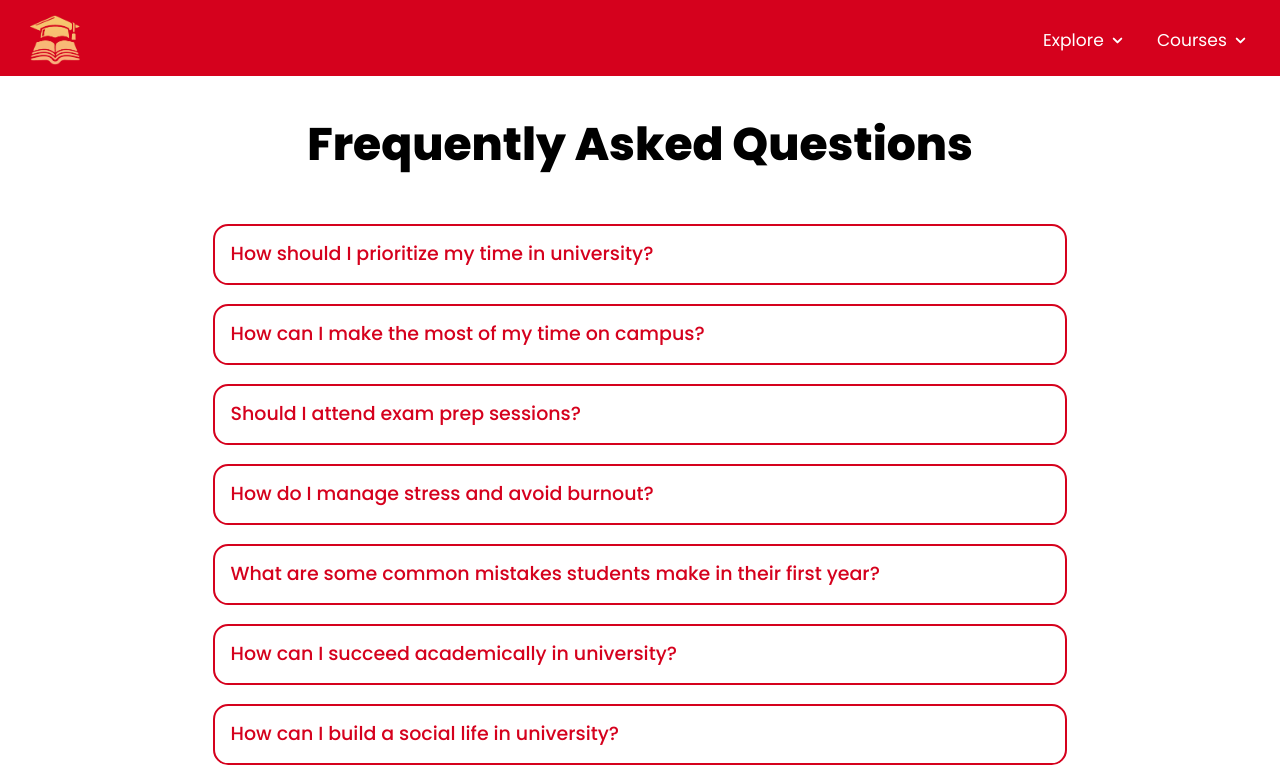
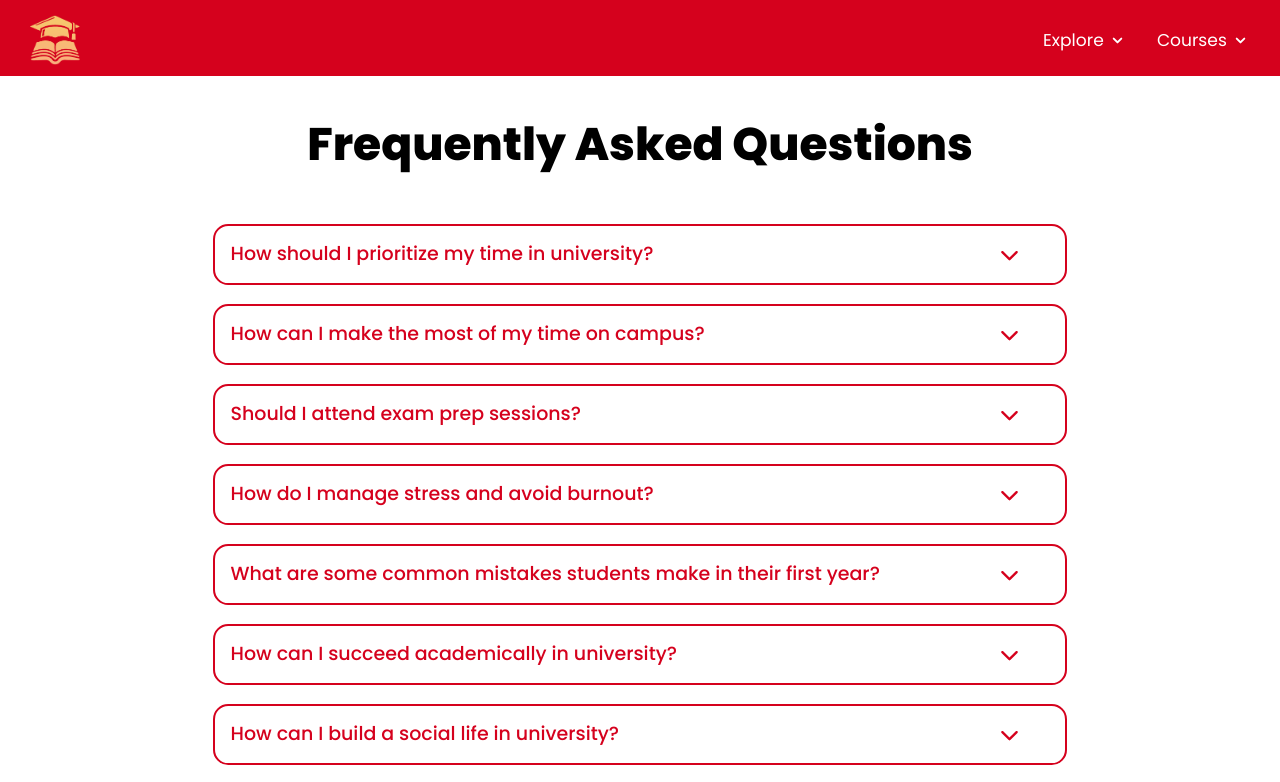
Before and after one commit to Jasmit22/ucalgaryFirstYear, a Next.js app: page /faq in a window 1280 px wide. Shown: the top 782 px of the page. Built offline with nearby package versions, Linux system fonts and the light colour scheme.

Commit message:
arrows in faq

```diff
--- a/src/app/faq/page.jsx
+++ b/src/app/faq/page.jsx
@@ -1,9 +1,17 @@
 "use client";
-import React, { useState, useEffect } from "react";
-import { getRatingColour } from "../page";
-import Link from "next/link";
+import React, { useState } from "react";
+import { faChevronDown } from "@fortawesome/free-solid-svg-icons";
+import { FontAwesomeIcon } from "@fortawesome/react-fontawesome";
 
 const Page = () => {
+  const [openItems, setOpenItems] = useState([]);
+
+  const toggleItem = (index) => {
+    setOpenItems((prev) =>
+      prev.includes(index) ? prev.filter((i) => i !== index) : [...prev, index]
+    );
+  };
+
   const faq = [
     {
       question: "How should I prioritize my time in university?",
@@ -172,18 +180,35 @@ const Page = () => {
       </div>
 
       {faq.map((item, key) => {
+        const isOpen = openItems.includes(key);
         return (
           <div
             className="collapse w-2/3 bg-white border-2 border-ucalgaryRed text-ucalgaryRed"
             key={key}
           >
-            <input type="checkbox" />
-            <div className="collapse-title text-xl font-medium">
+            <input
+              type="checkbox"
+              className="hidden"
+              checked={isOpen}
+              onChange={() => toggleItem(key)}
+            />
+            <div
+              className="collapse-title text-xl font-medium flex justify-between items-center cursor-pointer"
+              onClick={() => toggleItem(key)}
+            >
               {item.question}
+              <FontAwesomeIcon
+                icon={faChevronDown}
+                className={`transform transition-transform ${
+                  isOpen ? "rotate-180" : "rotate-0"
+                }`}
+              />
             </div>
-            <div className="collapse-content">
-              <p className="text-black">{item.answer}</p>
-            </div>
+            {isOpen && (
+              <div className="collapse-content">
+                <p className="text-black">{item.answer}</p>
+              </div>
+            )}
           </div>
         );
       })}
```
